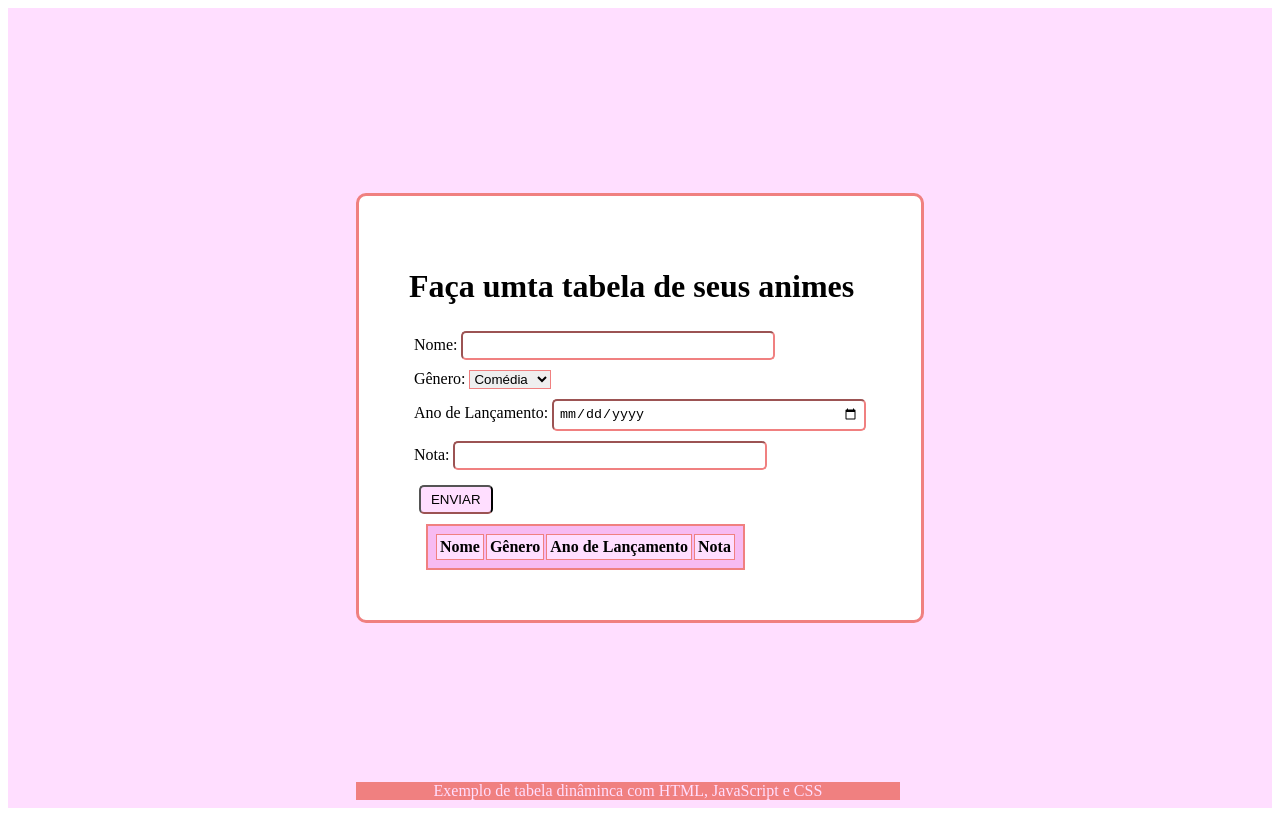
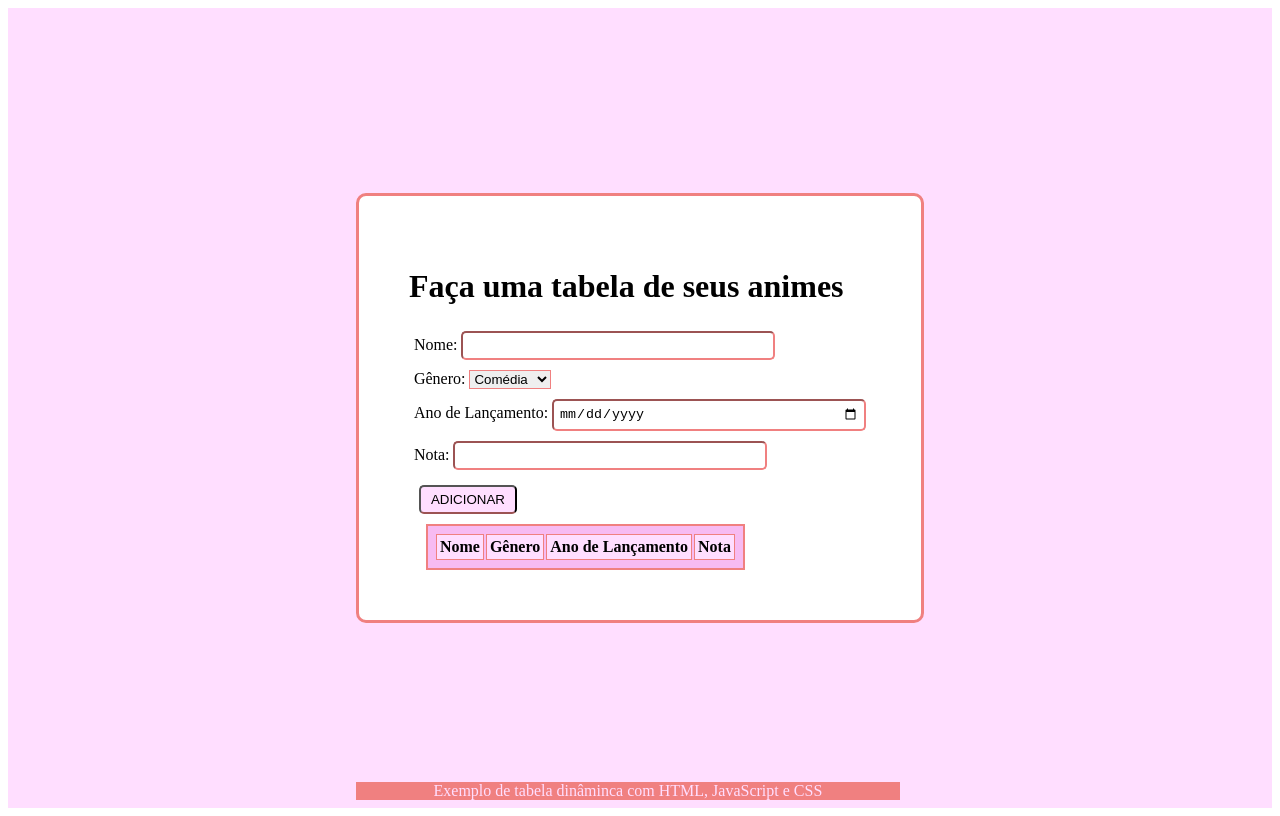
Before and after one commit to amandaversiani/TabelaDinamica, a plain HTML site: page index.html in a window 1280 px wide. Drawn offline with Linux system fonts and the light colour scheme.

Commit message:
correção de erros

```diff
--- a/index.html
+++ b/index.html
@@ -12,7 +12,7 @@
         <div>
             <main>
                 <div class="itens">
-                    <h1>Faça umta tabela de seus animes</h1>
+                    <h1>Faça uma tabela de seus animes</h1>
                     <form>
                         <div class="dados">
                             <label for="nome">Nome: </label>
@@ -37,7 +37,7 @@
                             <label for="nota">Nota: </label>
                             <input type="number" nome="nota" id="nota" min="0" max="10">
                         </div>
-                        <button onclick="guardarDados(event)">ENVIAR</button>
+                        <button onclick="guardarDados(event)">ADICIONAR</button>
                     </form>
                     <table id="cabecaTabela">
                         <thead>
--- a/script.js
+++ b/script.js
@@ -2,8 +2,10 @@ var animes = [];
 var qtdElementos = 0;
 
 function guardarDados(event){
+
     var nome = document.getElementById("nome").value;
-    var genero = document.getElementById("genero").options[document.getElementBy("genero").selectedIndex].innerHTML;
+    var genero = document.getElementById("genero").options[document.getElementBy("genero").
+        selectedIndex].innerHTML;
     var ano = document.getElementById("ano").value;
     var nota = document.getElementById("nota").value;
 
@@ -14,10 +16,11 @@ function guardarDados(event){
         'nota' : nota
     });
 
-    event.preventDefault();
+
 
     limparDados();
     exibirAnimes();
+    event.preventDefault();
 }
 
 function limparDados(){
```
